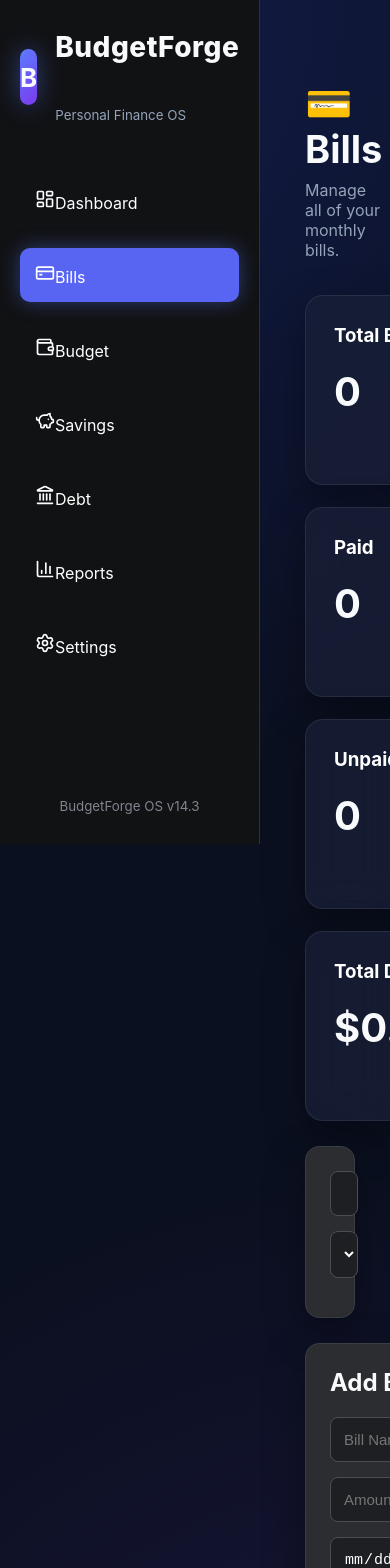
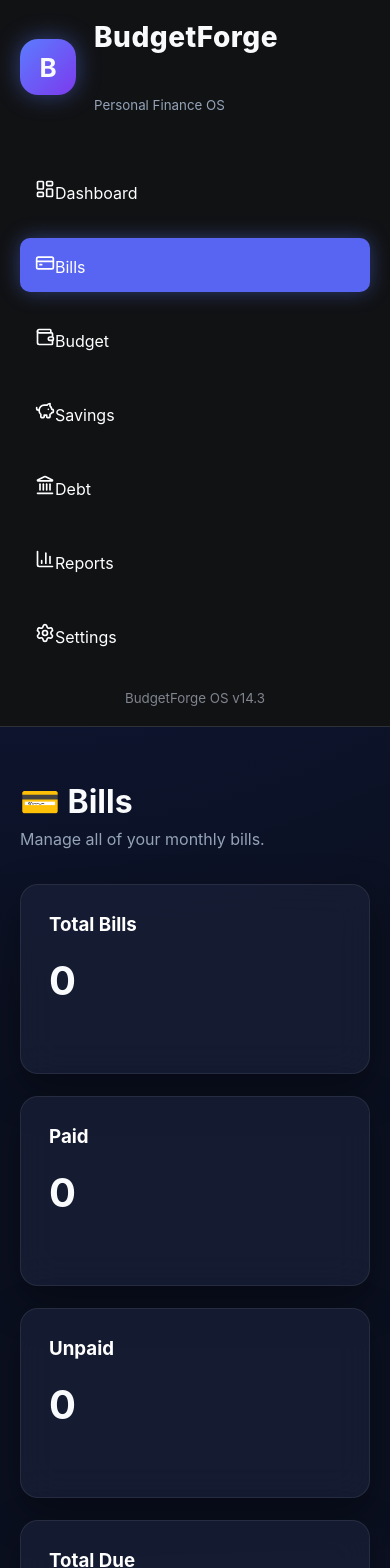
Before and after one commit to river-log/BudgetForge, a React (Vite) app: page /bills in a window 390 px wide. Shown: the top 1568 px of the page. Built offline with nearby package versions, Linux system fonts and the light colour scheme.

Commit message:
Version 15.0 - Added responsive mobile layout

```diff
--- a/src/App.css
+++ b/src/App.css
@@ -327,3 +327,84 @@ display:block;
 margin-top:20px;
 
 }
+
+/* ==========================================
+   Version 15.0 — Mobile Optimization
+========================================== */
+
+@media (max-width: 768px) {
+
+  .layout {
+    display: block;
+  }
+
+  .sidebar {
+    width: 100%;
+    height: auto;
+    position: relative;
+    border-right: none;
+    border-bottom: 1px solid #2f3136;
+    padding: 20px;
+  }
+
+  .main-content {
+    width: 100%;
+    padding: 20px;
+  }
+
+  .dashboard {
+    grid-template-columns: 1fr;
+  }
+
+  .content-grid {
+    grid-template-columns: 1fr;
+  }
+
+  .widget-grid {
+    grid-template-columns: 1fr !important;
+  }
+
+  .widget {
+    width: 100%;
+  }
+
+  .panel {
+    width: 100%;
+    padding: 20px;
+  }
+
+  .dashboard-header {
+    flex-direction: column;
+    align-items: flex-start;
+    gap: 15px;
+  }
+
+  .dashboard-header h1 {
+    font-size: 2rem;
+  }
+
+  .today {
+    align-self: flex-start;
+  }
+
+  input,
+  select,
+  button {
+    width: 100%;
+    font-size: 16px;
+  }
+
+  .bill-card {
+    flex-direction: column;
+    align-items: flex-start;
+    gap: 18px;
+  }
+
+  .buttons {
+    width: 100%;
+  }
+
+  .buttons button {
+    width: 100%;
+  }
+}
```
